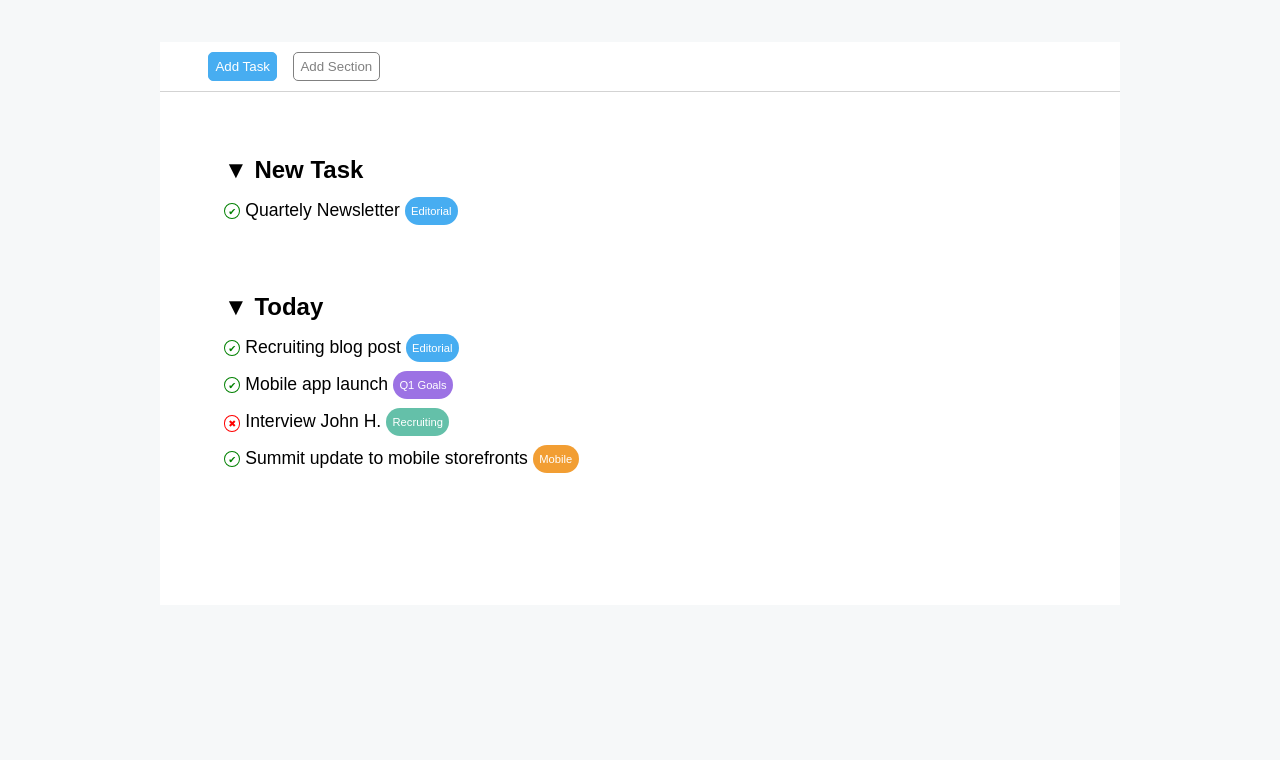
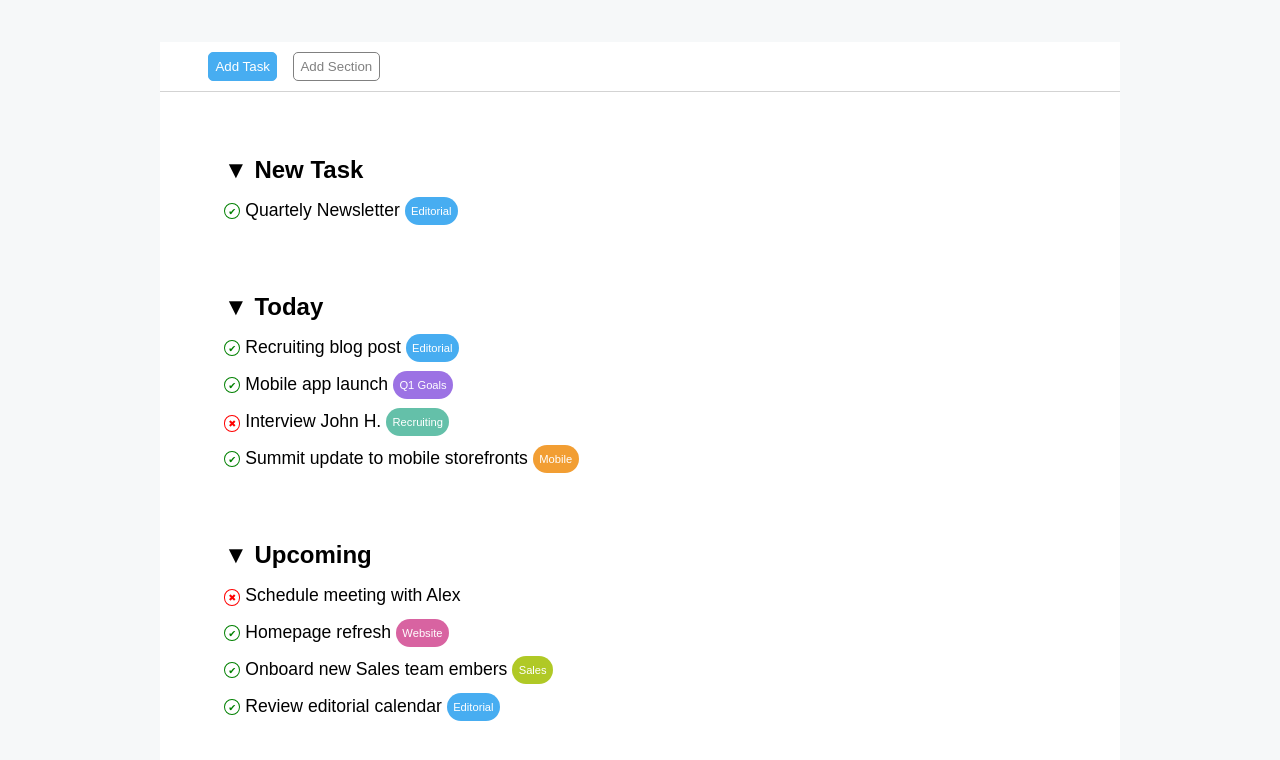
Before and after one commit to Claudio-Emmolo/html-css-toboolist, a plain HTML site: page index.html in a window 1280 px wide. Shown: the part 110-870 px from the top of the page. Before the commit the page ends 800 px from the top, so only its background shows below. Drawn offline with Linux system fonts and the light colour scheme.

Commit message:
add section Upcoming

```diff
--- a/css/style.css
+++ b/css/style.css
@@ -122,3 +122,11 @@ ul li{
 .mobile{
     background-color: #f29e33;
 }
+
+.website{
+    background-color: #d863a1;
+}
+
+.sales{
+    background-color: #b0c926;
+}
--- a/index.html
+++ b/index.html
@@ -56,7 +56,25 @@
                     </ul>
                 </section>
 
+                <!-- Section Upcoming -->
+                <section>
+                    <h2>&#9660; Upcoming</h2>
+                    <ul>
+                        <li>
+                            <span class="delete">&#10006;</span> Schedule meeting with Alex
+                        </li>
+                        <li>
+                            <span class="conferm">&#10004;</span> Homepage refresh <span class="tag website">Website</span>
+                        </li>
+                        <li>
+                            <span class="conferm">&#10004;</span> Onboard new Sales team embers <span class="tag sales">Sales</span>
+                        </li>
+                        <li>
+                            <span class="conferm">&#10004;</span> Review editorial calendar <span class="tag">Editorial</span>
+                        </li>
 
+                    </ul>
+                </section>
 
             </div>
 
```
